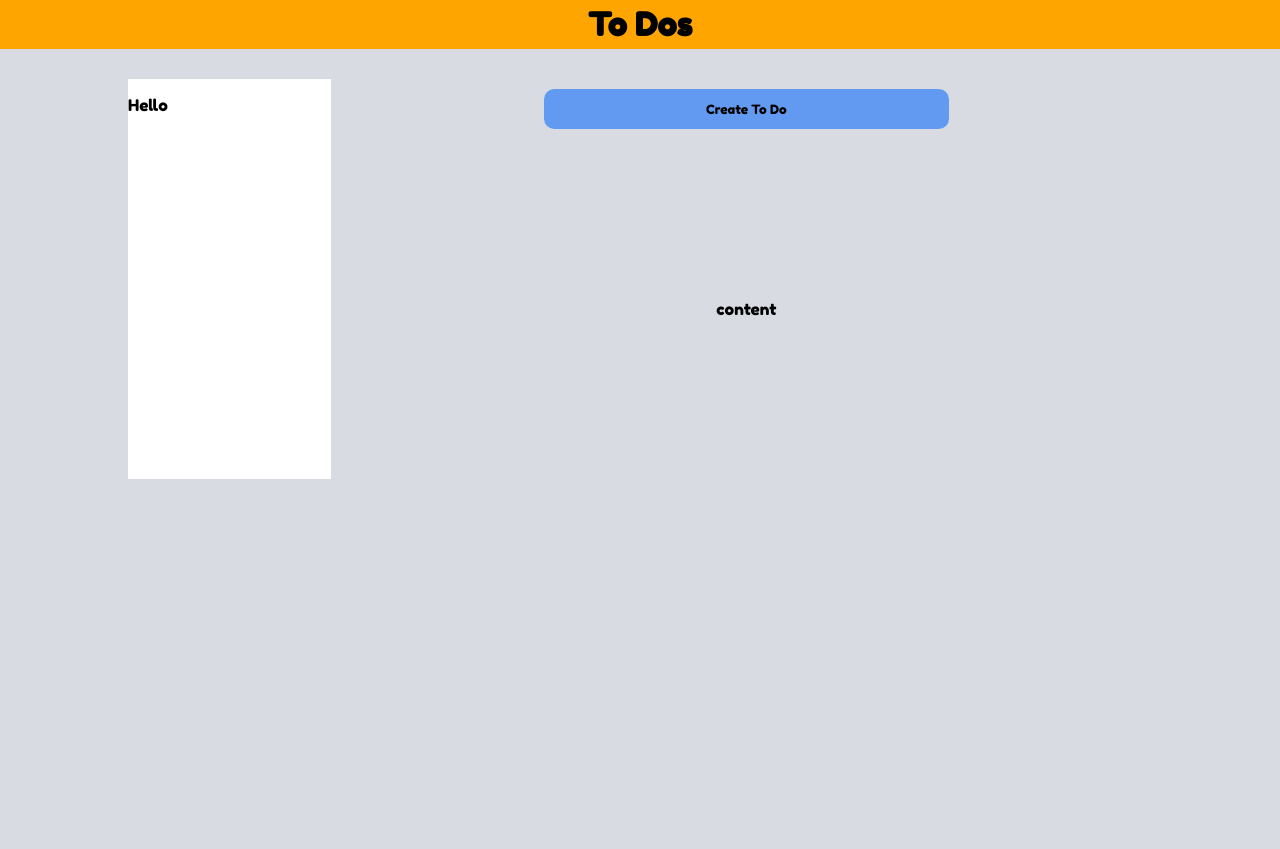
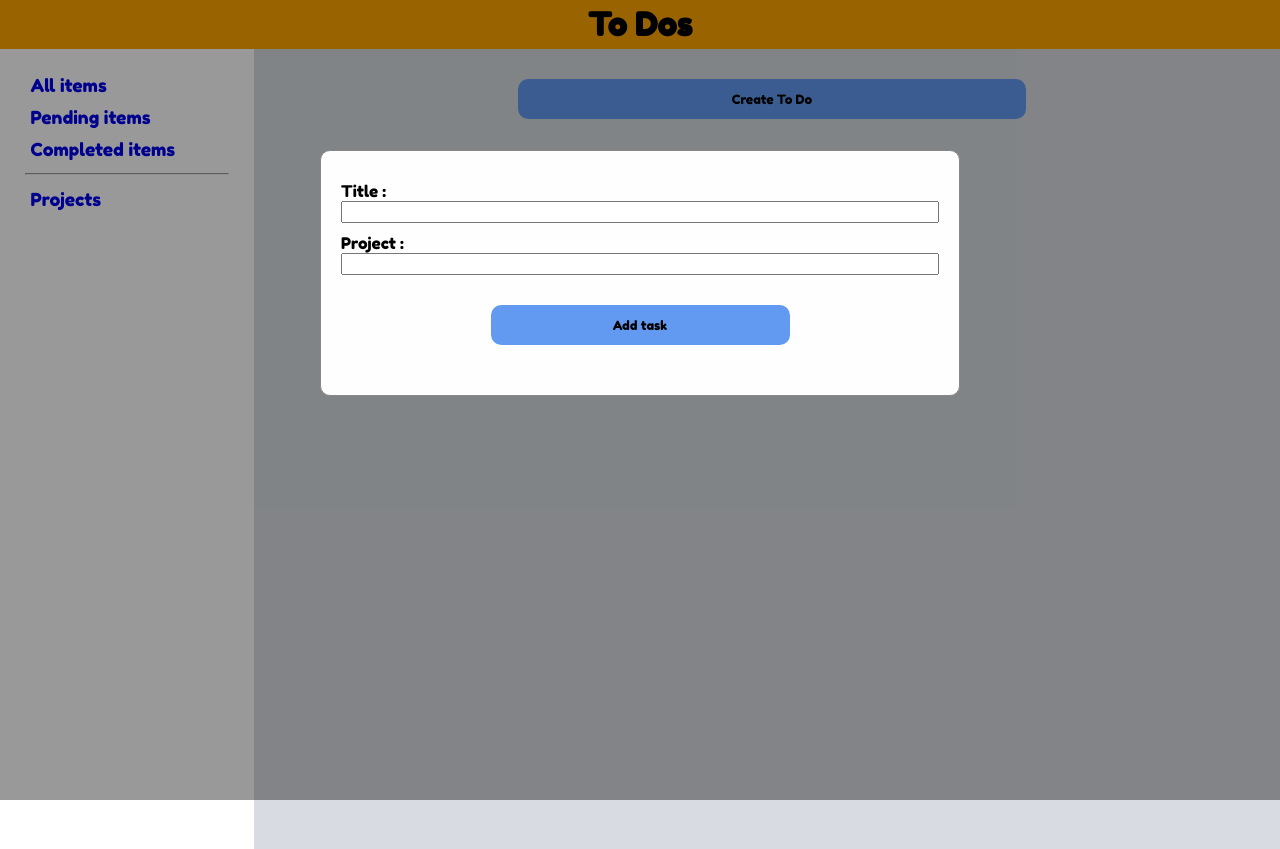
Before and after one commit to shafrazi/odin-todo-list, a website built with webpack: page dist/index.html in a window 1280 px wide. Both pictures are taken after a click on the button "Create To Do". Before the commit the page ends 800 px from the top, so only its background shows below. Built offline with nearby package versions, Linux system fonts and the light colour scheme.

Commit message:
add desktop view complete

```diff
--- a/src/index.js
+++ b/src/index.js
@@ -1,5 +1,6 @@
 import { Todo } from "./todo";
 import { Project } from "./project";
+import { render } from "./render_items";
 
 var acc = document.getElementsByClassName("accordion");
 var i;
@@ -29,9 +30,10 @@ const checkTask = (event) => {
 
 const titleInput = document.querySelector("#title");
 const projectInput = document.querySelector("#project");
-const addTaskBtn = document.querySelector("#add-task-btn");
-const toDos = [];
+const addTaskBtn = document.querySelector("#new-task-btn");
+let toDos = ["hello"];
 
+// if (addTaskBtn) {
 addTaskBtn.addEventListener("click", () => {
   let title = titleInput.value;
   let project = projectInput.value;
@@ -45,3 +47,22 @@ addTaskBtn.addEventListener("click", () => {
   ul.appendChild(li);
   checkbox.addEventListener("change", checkTask);
 });
+// }
+
+// create new task modal
+
+const modal = document.querySelector(".modal");
+const createTaskBtn = document.querySelector("#create-todo-btn");
+
+createTaskBtn.onclick = function () {
+  modal.style.display = "block";
+};
+
+window.onclick = function (event) {
+  if (event.target == modal) {
+    modal.style.display = "none";
+  }
+};
+
+console.log(toDos);
+render();
--- /dev/null
+++ b/src/render_items.js
@@ -0,0 +1,4 @@
+const render = () => {
+  console.log(a);
+};
+export { render };
```
Also changed, not shown: dist/css/main.css, dist/index.html, dist/main.js.
